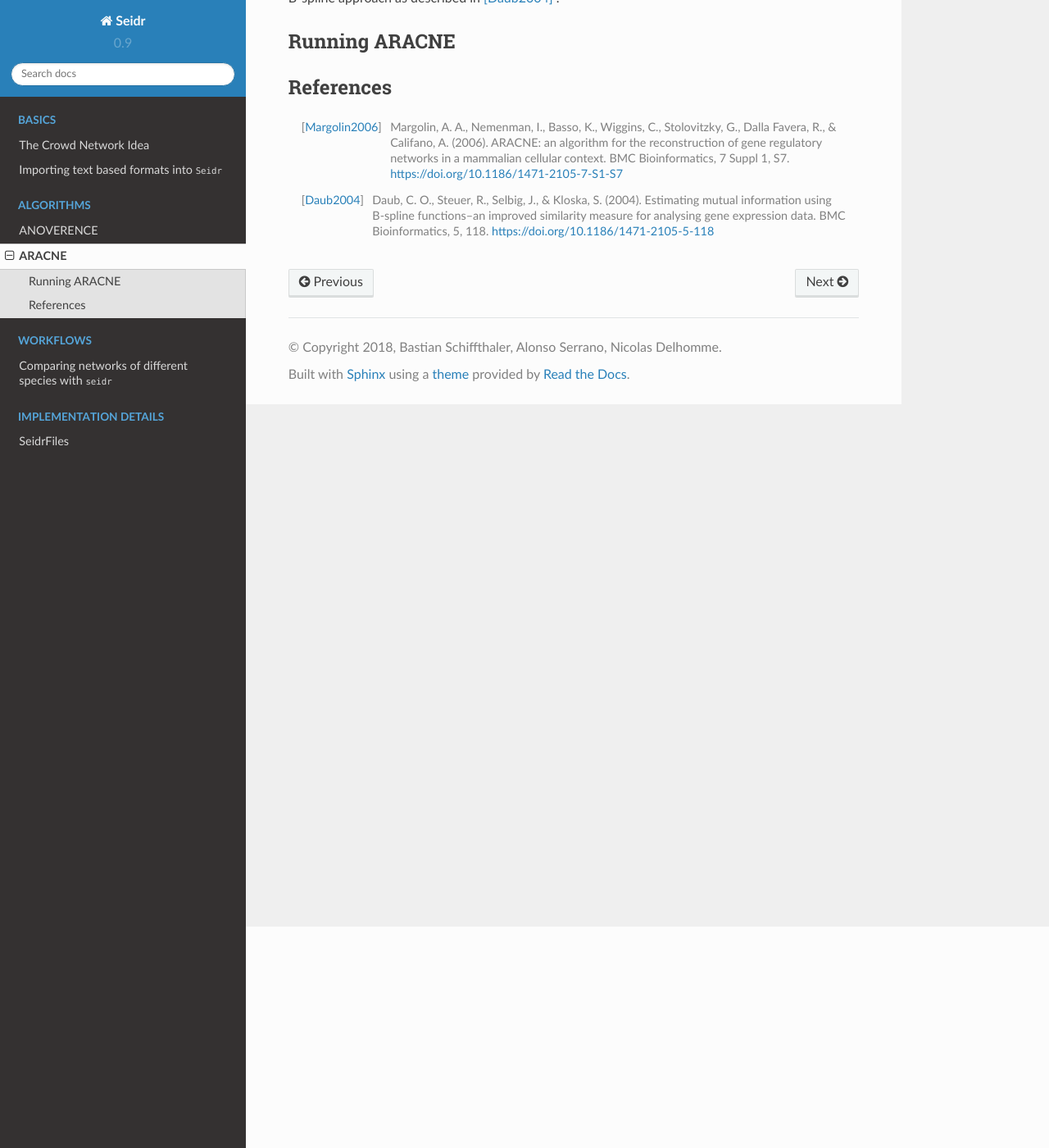
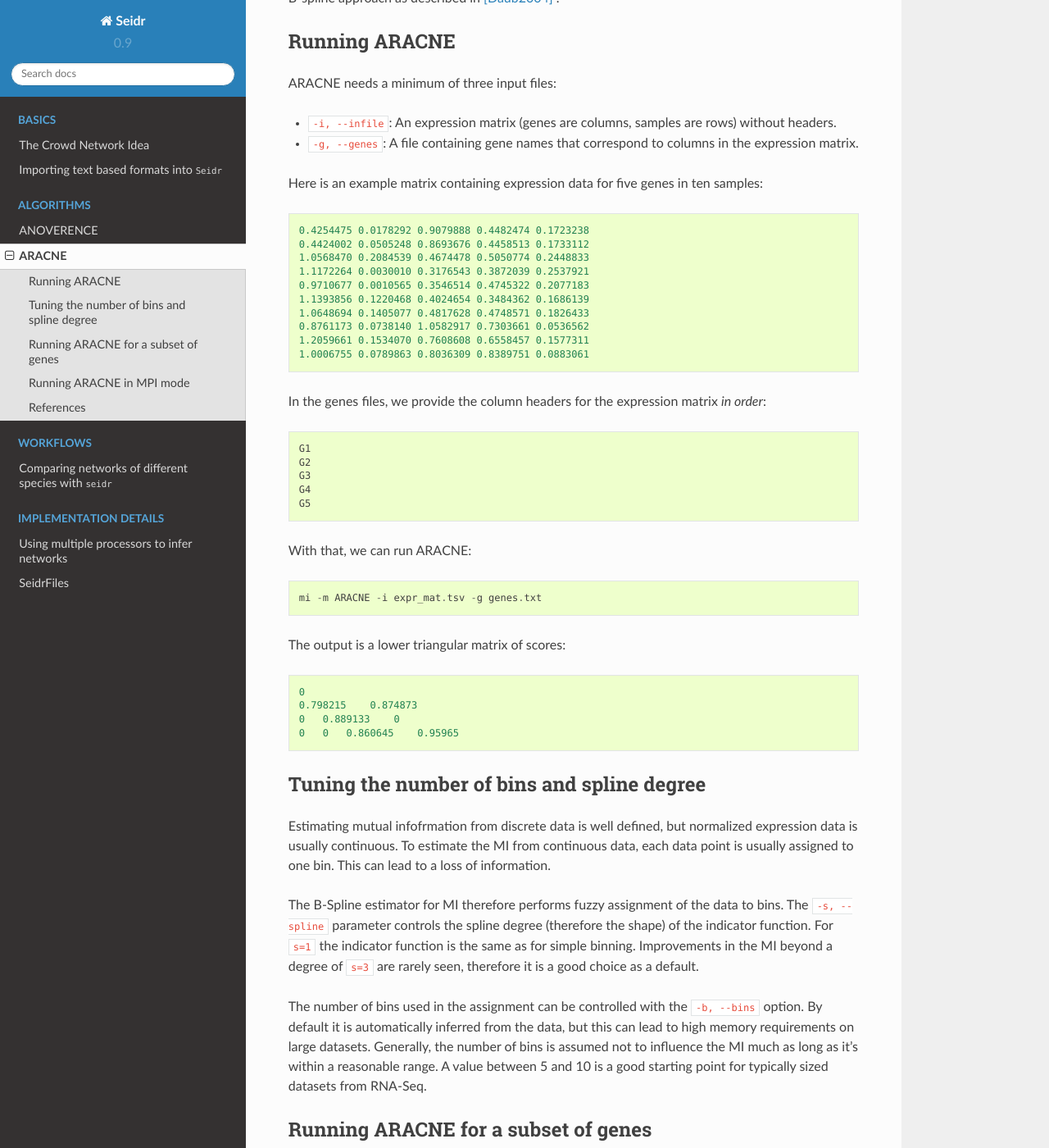
Before and after one commit to bschiffthaler/seidr, a Sphinx documentation site: the page built from docs/source/algorithms/aracne.rst, in a window 1280 px wide and 1400 px high, scrolled down 270 px. Shown: the whole window at 82% size. Built offline with Sphinx 7.4.7 and the Read the Docs theme 2.0.0, drawn with Linux system fonts in a browser that asks for light colours; some of the changed text lies outside the part shown.

Commit message:
Udated docs, fixed small bugs in aggregate and vala.nf

```diff
--- a/docs/index.rst
+++ b/docs/index.rst
@@ -35,7 +35,9 @@ If you have any questions, contact me at:
    :caption: Implementation Details
    :maxdepth: 2
 
+   source/mpi/mpi
    source/seidrfile/seidrfile
+
 
 
 
--- a/docs/source/algorithms/aracne.rst
+++ b/docs/source/algorithms/aracne.rst
@@ -12,7 +12,93 @@ mutual information using a B-spline approach as described in [Daub2004]_ .
 Running ARACNE
 ^^^^^^^^^^^^^^^^^^
 
+ARACNE needs a minimum of three input files:
 
+* ``-i, --infile``: An expression matrix (genes are columns, samples are rows) without headers.
+* ``-g, --genes``: A file containing gene names that correspond to columns in the expression matrix.
+
+Here is an example matrix containing expression data for five genes in ten samples::
+
+    0.4254475 0.0178292 0.9079888 0.4482474 0.1723238
+    0.4424002 0.0505248 0.8693676 0.4458513 0.1733112
+    1.0568470 0.2084539 0.4674478 0.5050774 0.2448833
+    1.1172264 0.0030010 0.3176543 0.3872039 0.2537921
+    0.9710677 0.0010565 0.3546514 0.4745322 0.2077183
+    1.1393856 0.1220468 0.4024654 0.3484362 0.1686139
+    1.0648694 0.1405077 0.4817628 0.4748571 0.1826433
+    0.8761173 0.0738140 1.0582917 0.7303661 0.0536562
+    1.2059661 0.1534070 0.7608608 0.6558457 0.1577311
+    1.0006755 0.0789863 0.8036309 0.8389751 0.0883061
+
+In the genes files, we provide the column headers for the expression matrix *in order*::
+
+    G1
+    G2
+    G3
+    G4
+    G5
+
+With that, we can run ARACNE::
+
+    mi -m ARACNE -i expr_mat.tsv -g genes.txt
+
+The output is a lower triangular matrix of scores::
+
+    0
+    0.798215    0.874873
+    0   0.889133    0
+    0   0   0.860645    0.95965
+
+
+Tuning the number of bins and spline degree
+^^^^^^^^^^^^^^^^^^^^^^^^^^^^^^^^^^^^^^^^^^^
+
+Estimating mutual infofrmation from discrete data is well defined, but normalized
+expression data is usually continuous. To estimate the MI from continuous data, each
+data point is usually assigned to one bin. This can lead to a loss of information.
+
+The B-Spline estimator for MI therefore performs fuzzy assignment of the data to
+bins. The ``-s, --spline`` parameter controls the spline degree (therefore
+the shape) of the indicator function. For ``s=1`` the indicator function is the
+same as for simple binning. Improvements in the MI beyond a degree of ``s=3``
+are rarely seen, therefore it is a good choice as a default.
+
+The number of bins used in the assignment can be controlled with the ``-b, --bins``
+option. By default it is automatically inferred from the data, but this can lead
+to high memory requirements on large datasets. Generally, the number of bins is
+assumed not to influence the MI much as long as it's within a reasonable range. A
+value between 5 and 10 is a good starting point for typically sized datasets from RNA-Seq.
+
+Running ARACNE for a subset of genes
+^^^^^^^^^^^^^^^^^^^^^^^^^^^^^^^^^^^^^^^^
+
+Often we have only a small number of genes of interest. We can instruct
+ARACNE to only calculate interactions involving those genes by
+providing a ``-t, --targets`` file containing these gene names::
+
+    G3
+    G4
+
+And running it with the ``-t, --targets`` options::
+
+    mi -m ARACNE -i expr_mat.tsv -g genes.txt -t targets.txt
+
+In this case we will receive an edge list as output::
+
+    G3  G1  0.798215
+    G3  G2  0.874873
+    G3  G4  0
+    G3  G5  0.860645
+    G4  G1  0
+    G4  G2  0.889133
+    G4  G3  0
+    G4  G5  0.95965
+
+Running ARACNE in MPI mode
+^^^^^^^^^^^^^^^^^^^^^^^^^^
+
+ARACNE can use parallel processing in the MI estimation step. For general info
+on how to run parallel algorithms in ``seidr``, please see this page:
 
 References
 ^^^^^^^^^^
```
Also changed, not shown: docs/source/mpi/mpi.rst (added, +52 -0 lines), 2 other files.
